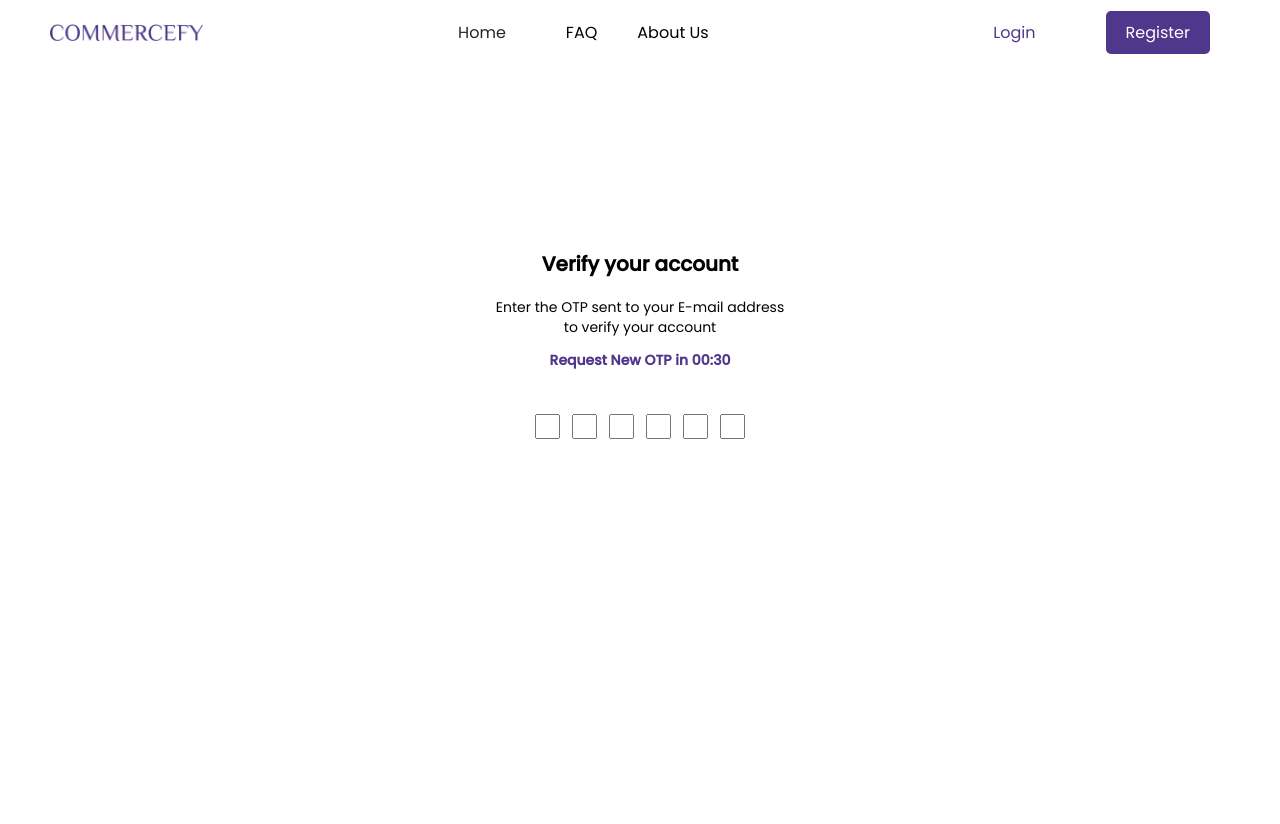
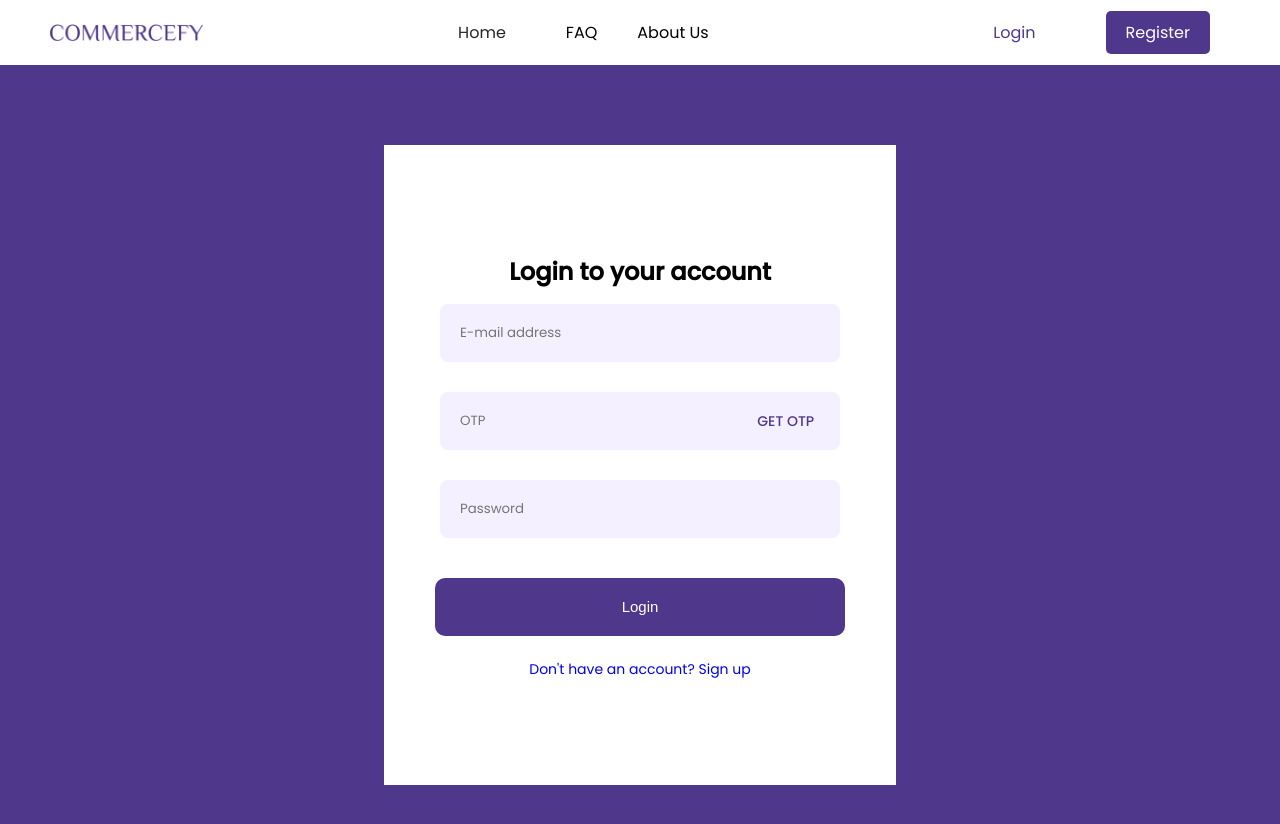
Before and after one commit to Olukayode08/commercefy, a React (Create React App) app: page /verify-acc in a window 1280 px wide. Shown: the top 824 px of the page. Before the commit the page ends 800 px from the top, so only its background shows below. Built offline with nearby package versions, Linux system fonts and the light colour scheme.

Commit message:
Protected Routes

```diff
--- a/src/App.js
+++ b/src/App.js
@@ -4,6 +4,7 @@ import HomePage from './pages/HomePage'
 import LoginPage from './pages/LoginPage'
 import RegisterPage from './pages/RegisterPage'
 import VerifyAcc from './pages/VerifyAcc'
+import Protected from './ProtectedRoutes/Protected'
 function App() {
   return (
     <>
@@ -12,7 +13,9 @@ function App() {
         <Route path='/' element={<HomePage />} />
         <Route path='/sign-in' element={<LoginPage />} />
         <Route path='/sign-up' element={<RegisterPage />} />
-        <Route path='/verify-acc' element={<VerifyAcc />} />
+        <Route element={<Protected />}>
+          <Route path='/verify-acc' element={<VerifyAcc />} />
+        </Route>
       </Routes>
     </>
   )
--- /dev/null
+++ b/src/ProtectedRoutes/Protected.js
@@ -0,0 +1,15 @@
+import React from 'react'
+import { Outlet } from 'react-router'
+import LoginPage from '../pages/LoginPage'
+
+
+const useAuth = ()=>{
+    const user = {loggedIn: false}
+    return user && user.loggedIn
+}
+const Protected = () => {
+    const isAuth = useAuth()
+  return isAuth ? <Outlet />  : <LoginPage />
+}
+
+export default Protected
--- a/src/pages/RegisterPage.jsx
+++ b/src/pages/RegisterPage.jsx
@@ -46,7 +46,9 @@ const RegisterPage = () => {
             By signing up, you confirm that you’ve read and accepted our Term of
             use and Privacy Policy
           </p>
-          <Link className='links' to='/verify-acc'>Register</Link>
+          <button>
+              Register
+          </button>
           <NavLink to='/sign-in' className='link'>
             Already have an account? Log in
           </NavLink>
@@ -102,7 +104,7 @@ const Wrapper = styled.section`
   .link {
     text-decoration: none;
   }
-  .links {
+  button {
     width: 410px;
     height: 58px;
     background-color: #4f378b;
@@ -137,7 +139,7 @@ const Wrapper = styled.section`
     input {
       width: 300px;
     }
-    .links {
+    button {
       width: 310px;
     }
     p {
@@ -148,7 +150,7 @@ const Wrapper = styled.section`
     input {
       width: 280px;
     }
-    .links {
+    button {
       width: 280px;
     }
     h1 {
```
